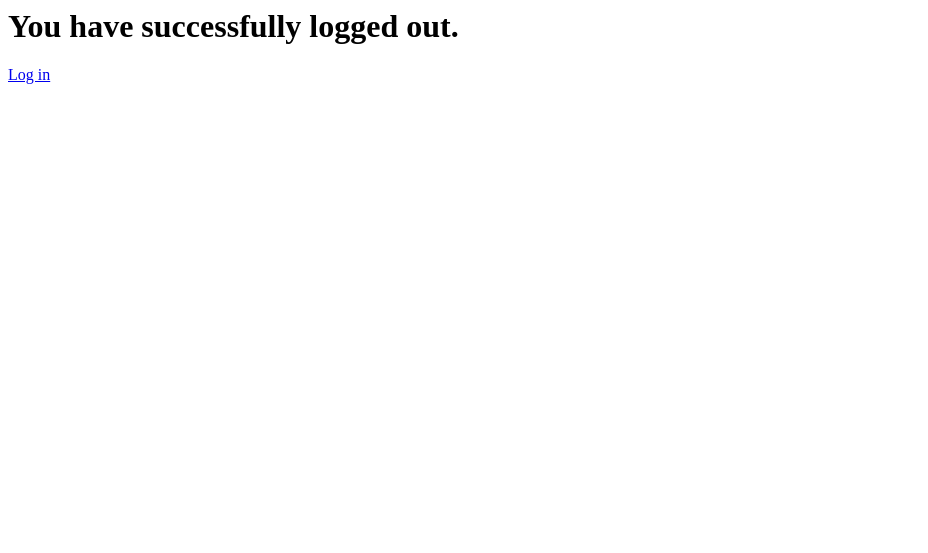
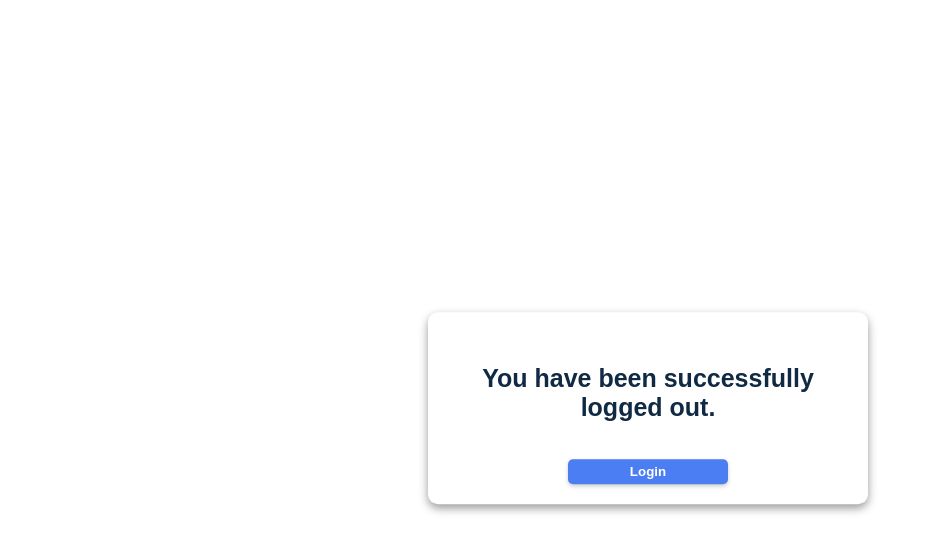
Before and after one commit to Clock-In/Clock-In, a Django app: page /accounts/logout/ in a window 1280 px wide. Shown: the top 553 px of the page, without its empty margins (0-928 px from the left). Run offline with Django 5.2, Linux system fonts and the light colour scheme; parts of the project's set-up code (start-up, migrations or seed data) failed here and were passed over.

Commit message:
added styling to logout page, minor changes to login page

```diff
--- a/app/templates/registration/logged_out.html
+++ b/app/templates/registration/logged_out.html
@@ -1,2 +1,60 @@
-<h1>You have successfully logged out.</h1>
-<a href="{% url 'login' %}">Log in</a>
+<style>
+    .login-container {
+        background-color: white;
+		align-items: center;
+    }
+
+    .headers {
+        font-family: "Halvetica Neue", "Halvetica", "Arial", "sans-serif";
+        color: #102a43;
+        font-weight: bold;
+        font-size: 25px;
+        text-align: center;
+        padding-top: 15px;
+        padding-bottom: 15px;
+    }
+
+    .form-login {
+        background: white;
+        width: 400px;
+        padding: 20px;
+        box-shadow: 0px 4px 10px rgba(0, 0, 0, 0.4);
+        border-radius: 10px;
+        display: flex;
+        flex-direction: column;
+        align-items: center;
+		justify-content: center;
+        position: absolute;
+        top: 50%;
+        left: 50%;
+        transform: translate(-50%, -50%);
+		text-align: center;
+    }
+
+    .button {
+        background-color: #4c7ef3;
+        color: white;
+        padding: 5px 30px;
+        border: none;
+        border-radius: 5px;
+        font-weight: bold;
+        width: 40%;
+        margin-top: 5px;
+        box-shadow: 0 2px 4px rgba(0, 0, 0, 0.2);
+		transition-duration: 0.4s;
+		cursor: pointer;
+    }
+
+	.button:hover {
+		background-color: #0d43bf;
+		color: white;
+
+</style>
+<div class="login-container">
+	<body class="form-login">
+		<h1 class="headers">You have been successfully logged out.</h1>
+		<a href="{% url 'login' %}">
+			<button class="button">Login</button>
+		</a>
+	</body>
+</div>
--- a/app/templates/registration/login.html
+++ b/app/templates/registration/login.html
@@ -48,6 +48,8 @@
         width: 40%;
         margin-top: 5px;
         box-shadow: 0 2px 4px rgba(0, 0, 0, 0.2);
+		transition-duration: 0.4s;
+		cursor: pointer;
     }
 
     .paragraphs {
@@ -67,6 +69,10 @@
         border-radius: 1rem;
         padding: 1rem;
     }
+
+	.button-submit:hover {
+		background-color: #0d43bf;
+		color: white;
 
 </style>
 
```
